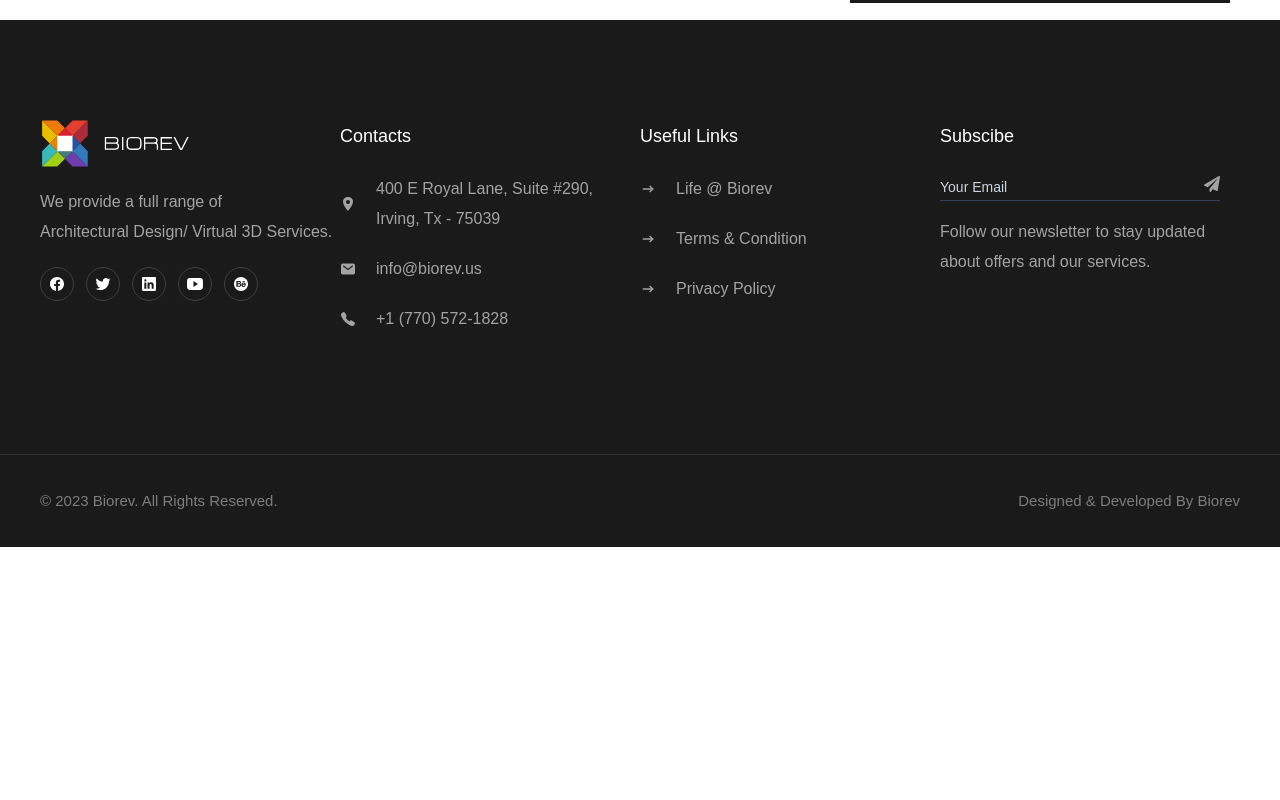
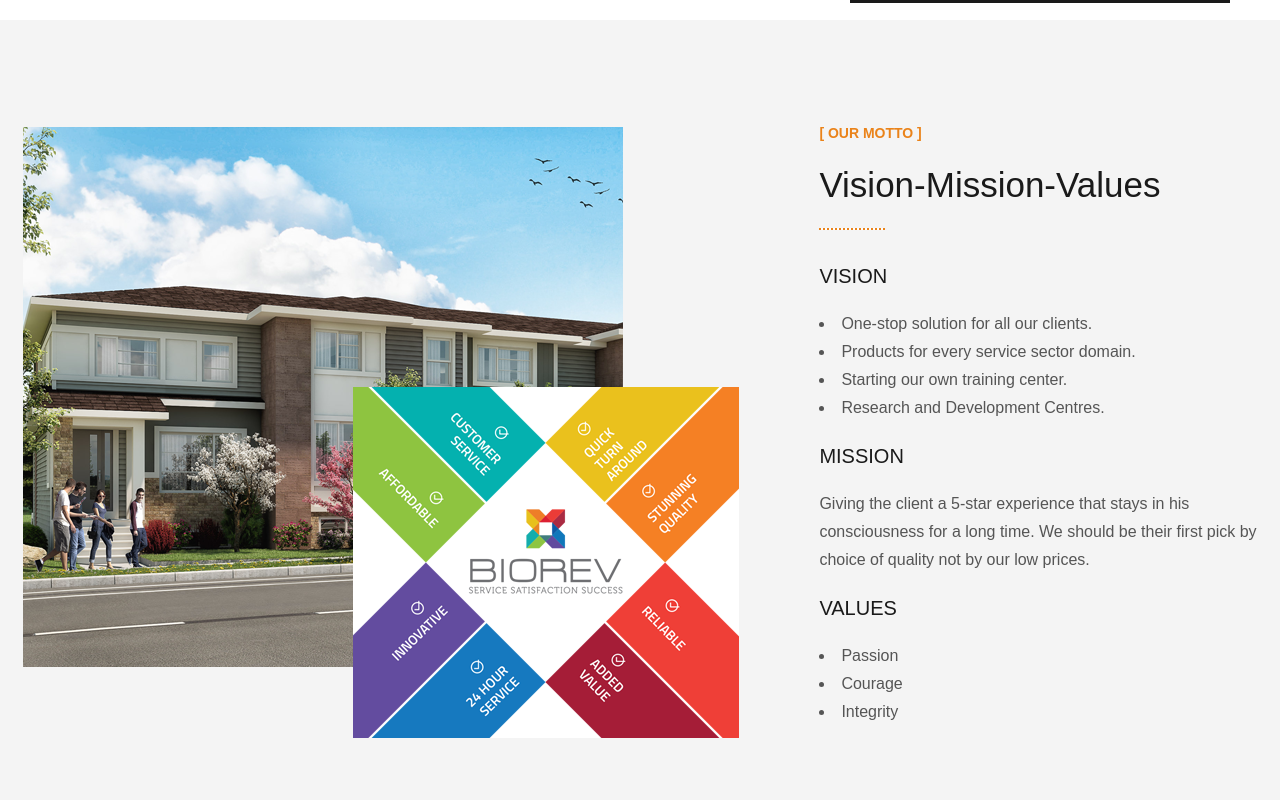
Before and after one commit to sakilbiorev/biorevnext, a Next.js app: page /company in a window 1280 px wide. Shown: the part 1360-2160 px from the top of the page. Before the commit the page ends 1907 px from the top, so only its background shows below. Built offline with nearby package versions, Linux system fonts and the light colour scheme.

Commit message:
vmv section added

```diff
--- /dev/null
+++ b/src/components/VisionMissionSection.tsx
@@ -0,0 +1,55 @@
+import Image from 'next/image';
+import React from 'react';
+
+const VisionMissionSection = () => {
+  return (
+    <div className="flex flex-col items-center justify-center gap-10 bg-[#f4f4f4] px-5 py-[50px] xl:flex-row xl:gap-20 xl:py-[100px]">
+      <div>
+        <Image
+          src="/images/vmv.png"
+          alt="vision banner"
+          width={716}
+          height={611}
+        />
+      </div>
+      <div>
+        <div className="mb-[6px] font-josefin text-[14px] font-bold uppercase text-orange-0">
+          [ Our Motto ]
+        </div>
+        <div className="pb-[10px] font-titillium text-[35px] text-black-3">
+          Vision-Mission-Values
+        </div>
+        <hr className="mb-8 w-[66px] border-t-2 border-dotted border-orange-0 bg-white-0" />
+        <div className="leading-7 text-[#555555]">
+          <h3 className="mb-[20px] font-titillium text-[20px] font-normal uppercase text-black-3">
+            Vision
+          </h3>
+          <ul className="mb-[20px] list-inside list-disc text-justify font-raleway text-[16px] leading-7">
+            <li>One-stop solution for all our clients.</li>
+            <li>Products for every service sector domain.</li>
+            <li>Starting our own training center.</li>
+            <li>Research and Development Centres.</li>
+          </ul>
+          <h3 className="mb-[20px] font-titillium text-[20px] font-normal uppercase text-black-3">
+            Mission
+          </h3>
+          <p className="mb-[20px] text-[16px]">
+            Giving the client a 5-star experience that stays in his <br />{' '}
+            consciousness for a long time. We should be their first pick by{' '}
+            <br /> choice of quality not by our low prices.
+          </p>
+          <h3 className="mb-[20px] font-titillium text-[20px] font-normal uppercase text-black-3">
+            Values
+          </h3>
+          <ul className="mb-[20px] list-inside list-disc text-justify font-raleway text-[16px] leading-7">
+            <li>Passion</li>
+            <li>Courage</li>
+            <li>Integrity</li>
+          </ul>
+        </div>
+      </div>
+    </div>
+  );
+};
+
+export default VisionMissionSection;
--- a/src/pages/company.tsx
+++ b/src/pages/company.tsx
@@ -1,5 +1,6 @@
 import HeaderBannerSection from '@/components/HeaderBannerSection';
 import OurSpecializationSection from '@/components/OurSpecializationSection';
+import VisionMissionSection from '@/components/VisionMissionSection';
 import { Meta } from '@/layouts/Meta';
 import type { HeaderBanner } from '@/libs/interfaces';
 import { Main } from '@/templates/Main';
@@ -20,6 +21,7 @@ const company = () => {
     >
       <HeaderBannerSection headerBannerData={headerBannerData} />
       <OurSpecializationSection />
+      <VisionMissionSection />
     </Main>
   );
 };
```
Also changed, not shown: public/images/vmv.png (added).
